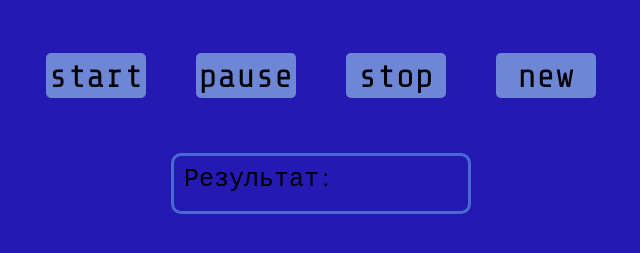
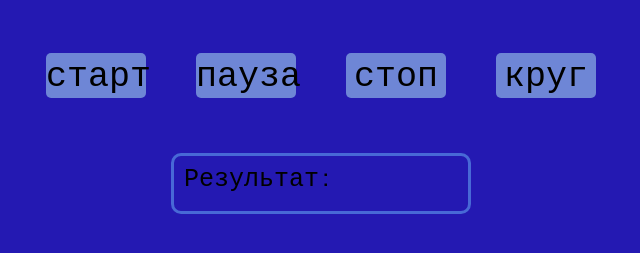
Before and after one commit to Denis-Godun/timer, a plain HTML site: page index.html in a window 1280 px wide. Shown: the part 385-638 px from the top of the page, without its empty margins (319-959 px from the left). Drawn offline with nearby package versions, Linux system fonts and the light colour scheme.

Commit message:
ru buttons

```diff
--- a/index.html
+++ b/index.html
@@ -30,10 +30,10 @@
           </div></div>
 
       <div class="buttons">
-        <button class="start">start</button>
-        <button class="pause">pause</button>
-        <button class="stop">stop</button>
-        <button class="new">new</button>
+        <button class="start">старт</button>
+        <button class="pause">пауза</button>
+        <button class="stop">стоп</button>
+        <button class="new">круг</button>
       </div>
       <div class="results">
         <h2>Результат:</h2>
```
